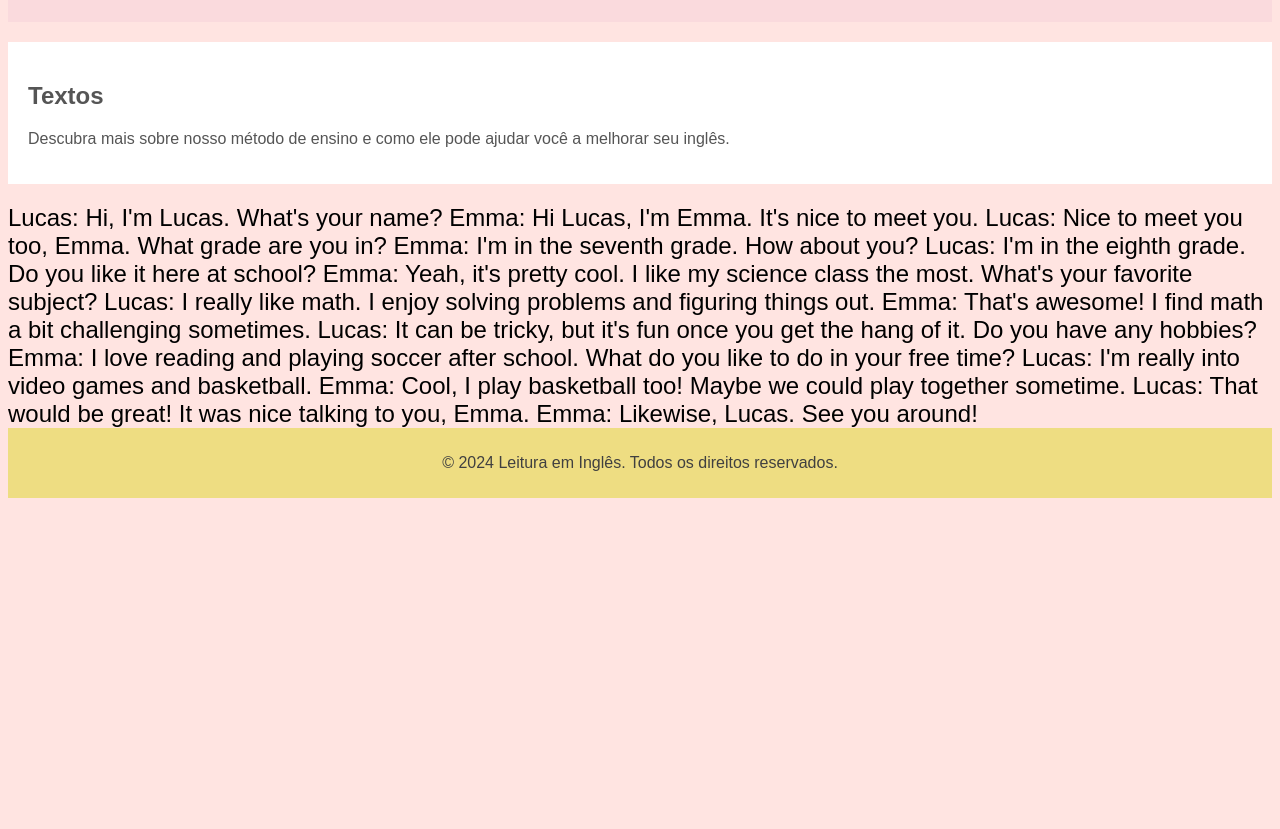
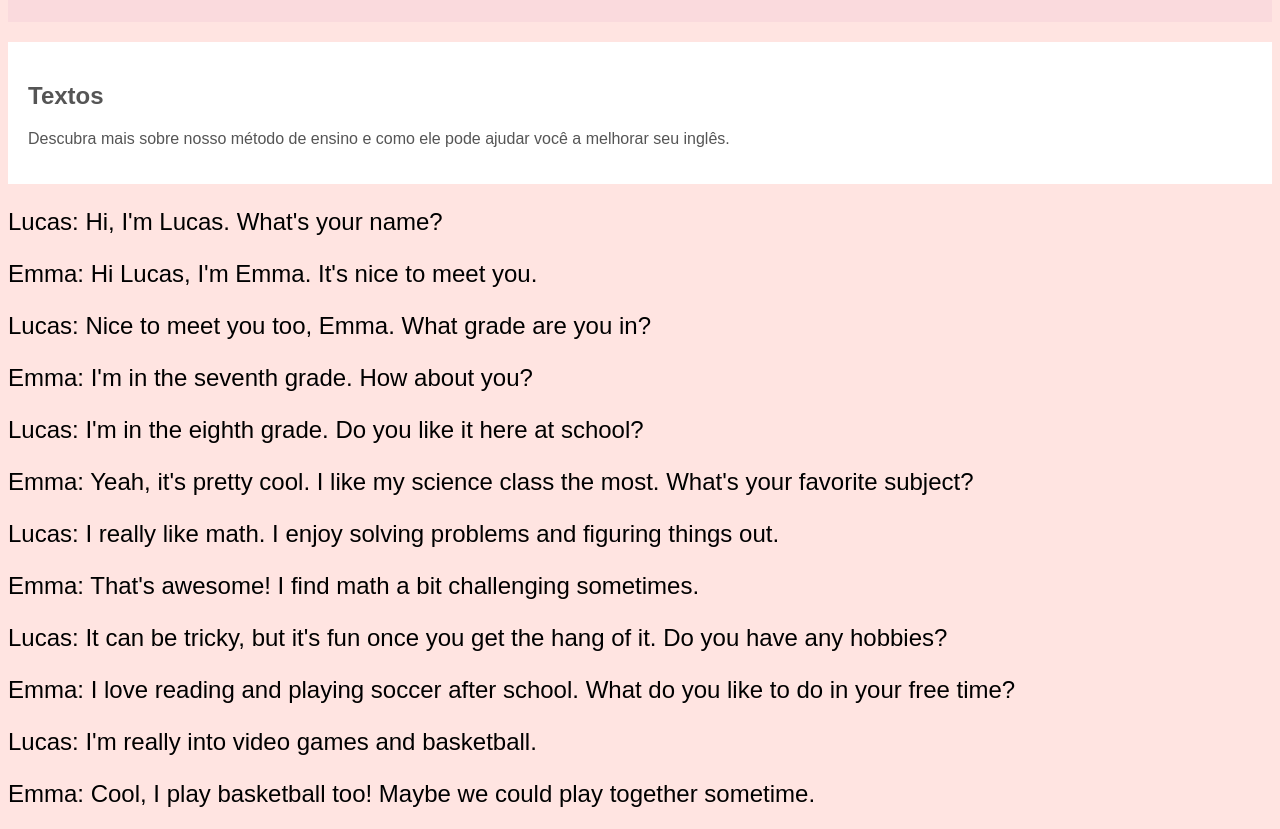
Before and after one commit to luanajlemos/meu-site, a plain HTML site: page textos.html in a window 1280 px wide. Shown: the part 116-945 px from the top of the page. Before the commit the page ends 800 px from the top, so only its background shows below. Drawn offline with Linux system fonts and the light colour scheme.

Commit message:
Atualizar o textos.html
add tag p no texto

```diff
--- a/textos.html
+++ b/textos.html
@@ -23,33 +23,33 @@
         <h2>Textos</h2>
         <p>Descubra mais sobre nosso método de ensino e como ele pode ajudar você a melhorar seu inglês.</p>
     </section>
-<div id="presentation">Lucas: Hi, I'm Lucas. What's your name?
+<div id="presentation"><p>Lucas: Hi, I'm Lucas. What's your name?</p>
 
-Emma: Hi Lucas, I'm Emma. It's nice to meet you.
+<p>Emma: Hi Lucas, I'm Emma. It's nice to meet you.</p>
 
-Lucas: Nice to meet you too, Emma. What grade are you in?
+<p>Lucas: Nice to meet you too, Emma. What grade are you in?</p>
 
-Emma: I'm in the seventh grade. How about you?
+<p>Emma: I'm in the seventh grade. How about you?</p>
 
-Lucas: I'm in the eighth grade. Do you like it here at school?
+<p>Lucas: I'm in the eighth grade. Do you like it here at school?</p>
 
-Emma: Yeah, it's pretty cool. I like my science class the most. What's your favorite subject?
+<p>Emma: Yeah, it's pretty cool. I like my science class the most. What's your favorite subject?</p>
 
-Lucas: I really like math. I enjoy solving problems and figuring things out.
+<p>Lucas: I really like math. I enjoy solving problems and figuring things out.</p>
 
-Emma: That's awesome! I find math a bit challenging sometimes.
+<p>Emma: That's awesome! I find math a bit challenging sometimes.</p>
 
-Lucas: It can be tricky, but it's fun once you get the hang of it. Do you have any hobbies?
+<p>Lucas: It can be tricky, but it's fun once you get the hang of it. Do you have any hobbies?</p>
 
-Emma: I love reading and playing soccer after school. What do you like to do in your free time?
+<p>Emma: I love reading and playing soccer after school. What do you like to do in your free time?</p>
 
-Lucas: I'm really into video games and basketball.
+<p>Lucas: I'm really into video games and basketball.</p>
 
-Emma: Cool, I play basketball too! Maybe we could play together sometime.
+<p>Emma: Cool, I play basketball too! Maybe we could play together sometime.</p>
 
-Lucas: That would be great! It was nice talking to you, Emma.
+<p>Lucas: That would be great! It was nice talking to you, Emma.</p>
 
-Emma: Likewise, Lucas. See you around!
+<p>Emma: Likewise, Lucas. See you around!</p>
 </div>
 
 
```
